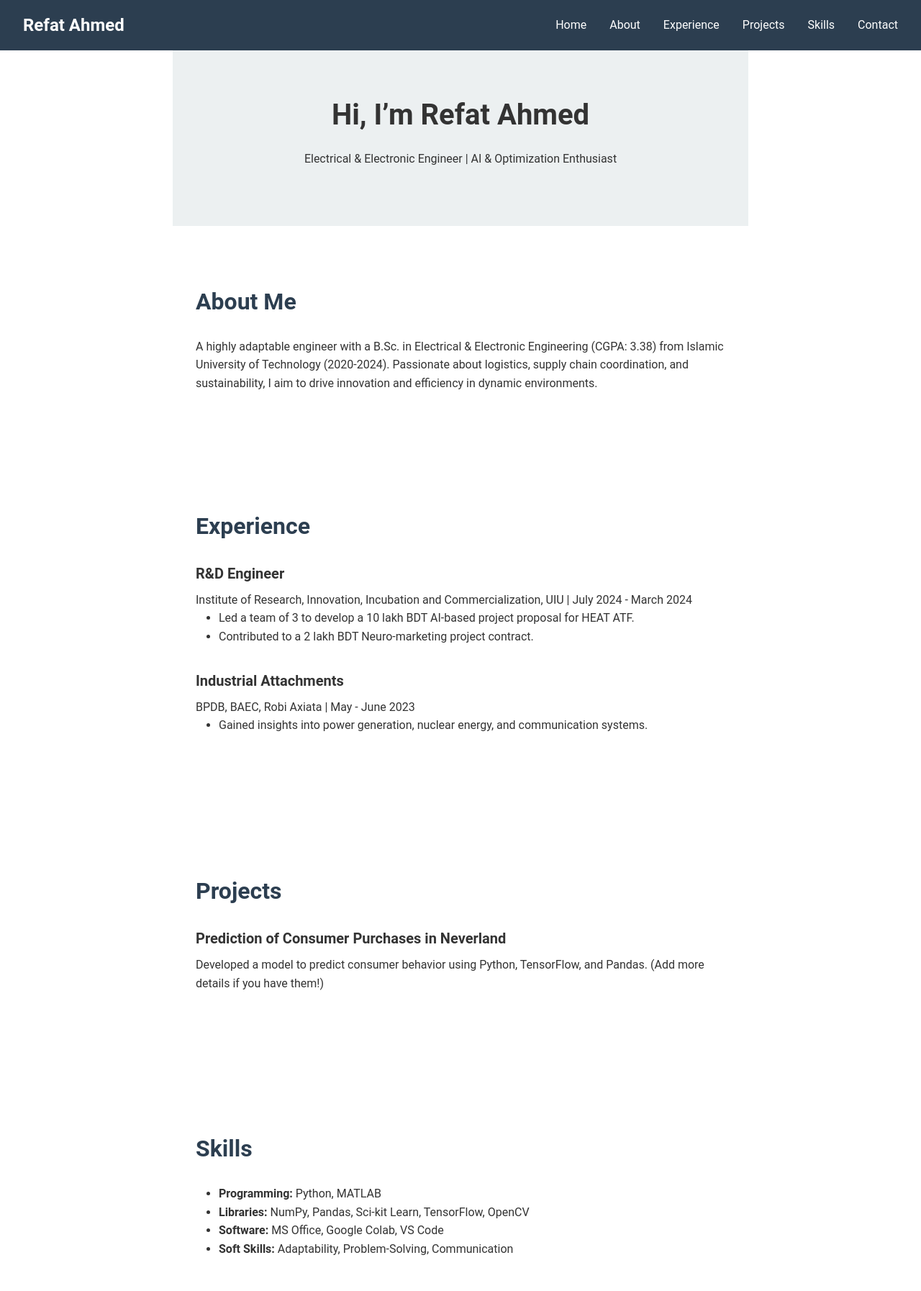
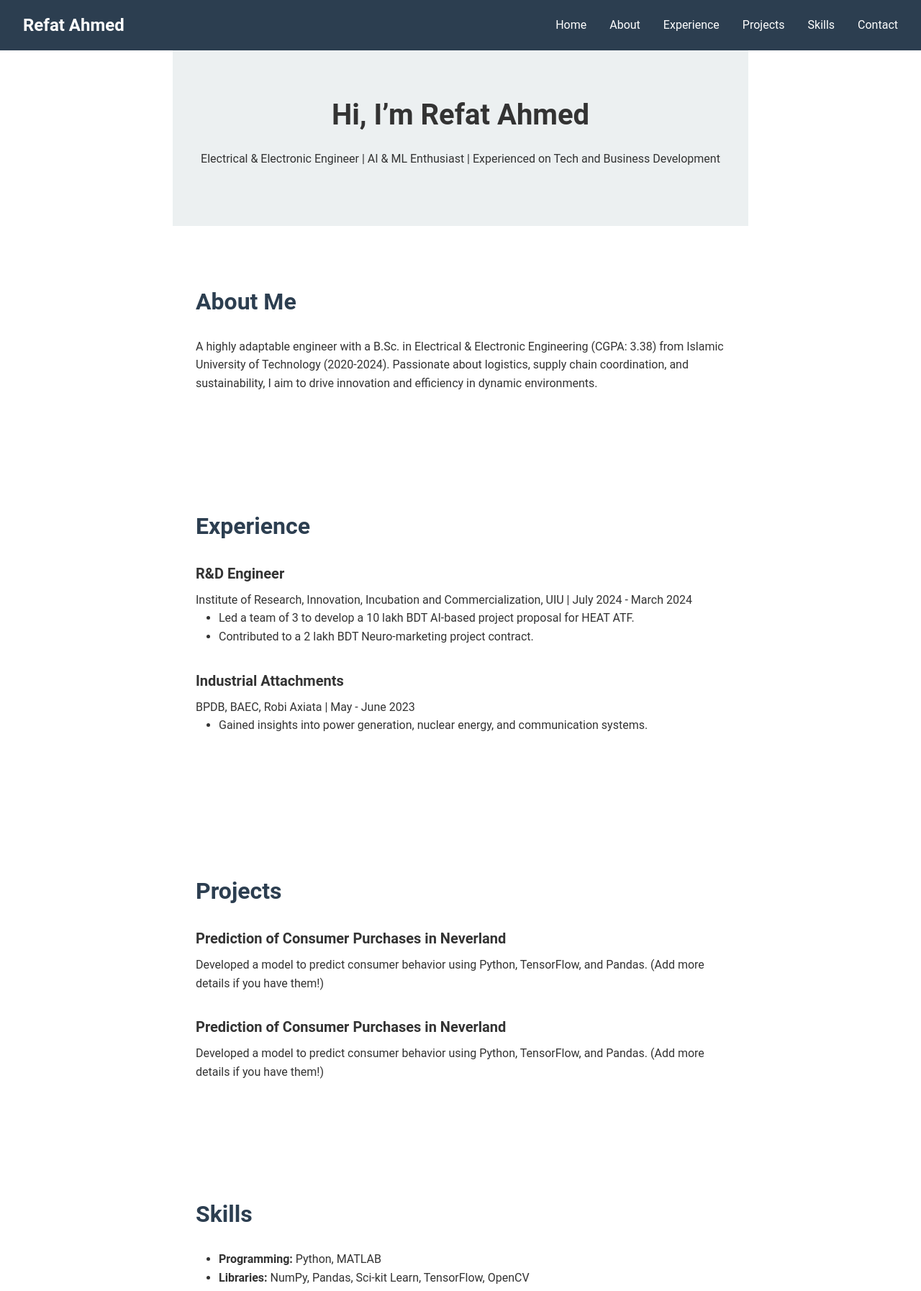
Before and after one commit to PrioAhmed19/PrioAhmed19.github.io, a plain HTML site: page index.html in a window 1280 px wide. Shown: the top 1794 px of the page at 72% size. Drawn offline with Linux system fonts and the light colour scheme.

Commit message:
Added projects

```diff
--- a/index.html
+++ b/index.html
@@ -23,7 +23,7 @@
   <!-- Home Section -->
   <section id="home">
     <h1>Hi, I’m Refat Ahmed</h1>
-    <p>Electrical & Electronic Engineer | AI & Optimization Enthusiast</p>
+    <p>Electrical & Electronic Engineer | AI & ML Enthusiast | Experienced on Tech and Business Development</p>
   </section>
 
   <!-- About Section -->
@@ -59,6 +59,9 @@
       <h3>Prediction of Consumer Purchases in Neverland</h3>
       <p>Developed a model to predict consumer behavior using Python, TensorFlow, and Pandas. (Add more details if you have them!)</p>
     </div>
+    <h3>Prediction of Consumer Purchases in Neverland</h3>
+    <p>Developed a model to predict consumer behavior using Python, TensorFlow, and Pandas. (Add more details if you have them!)</p>
+  </div>
     <!-- Add more projects here -->
   </section>
 
```
